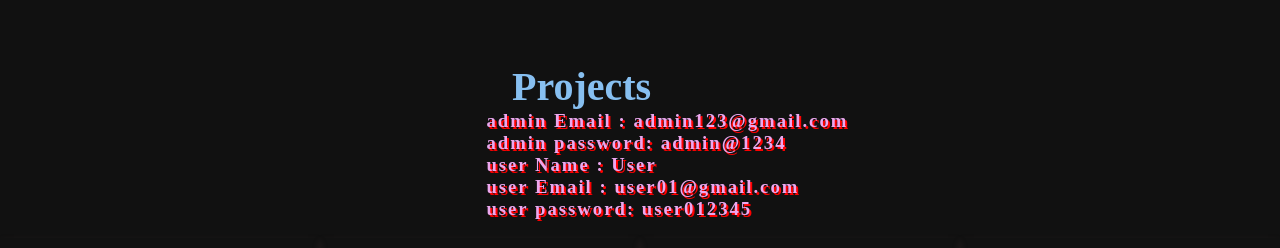
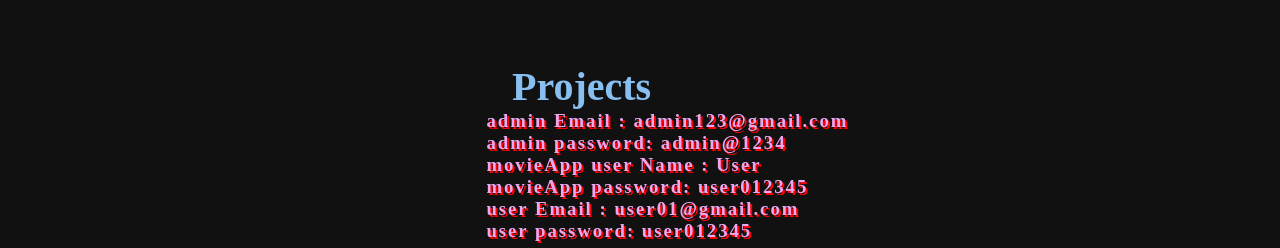
Before and after one commit to sathish0706/My_Portfolio, a React (Create React App) app: page / in a window 1280 px wide. Shown: the part 2177-2425 px from the top of the page. Built offline with nearby package versions, Linux system fonts and the light colour scheme.

Commit message:
Update ProjectsContainer.js

```diff
--- a/src/Components/ProjectsContainer.js
+++ b/src/Components/ProjectsContainer.js
@@ -53,7 +53,8 @@ const ProjectsContainer = () => {
           <h1>Projects</h1>
           <h3>admin Email : admin123@gmail.com</h3>
           <h3>admin password: admin@1234</h3>
-          <h3>user Name : User</h3>
+          <h3>movieApp user Name : User</h3>
+          <h3>movieApp password: user012345</h3>
           <h3>user Email : user01@gmail.com</h3>
           <h3>user password: user012345</h3>
           <br />
```
